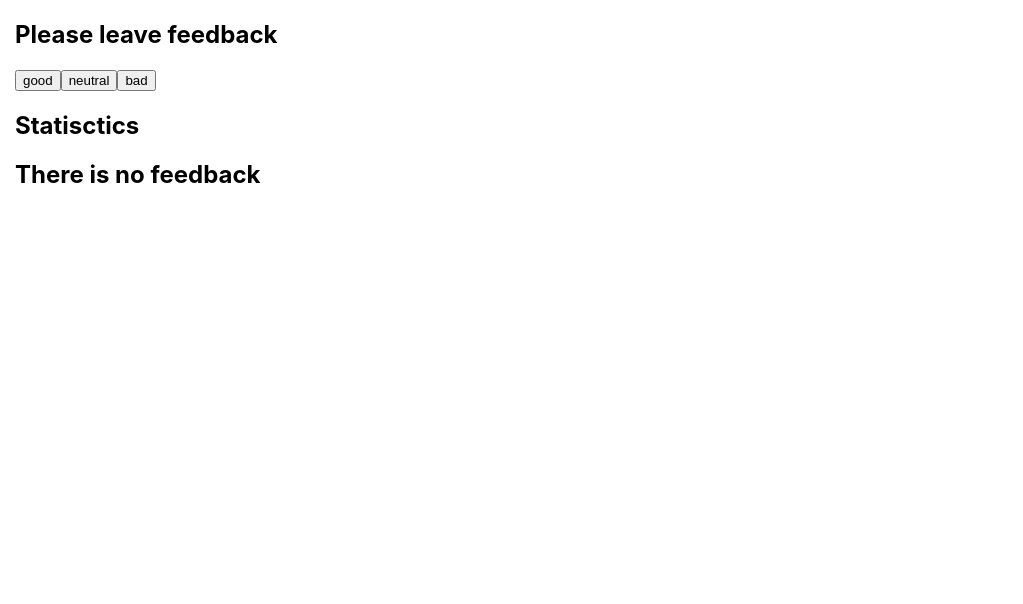
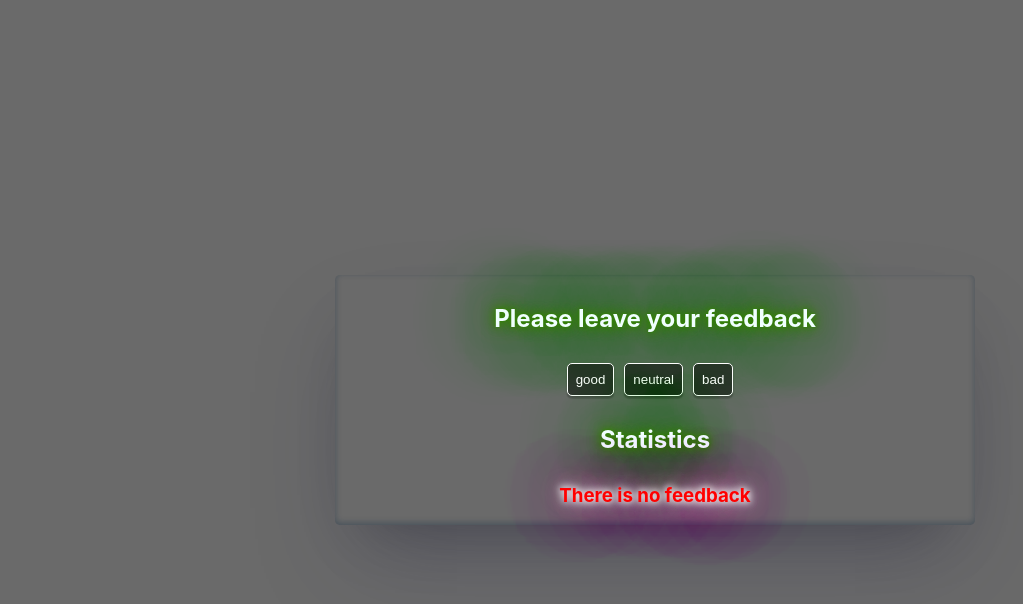
Before and after one commit to Olek9508/goit-react-hw-02-feedback, a React (Create React App) app: page / in a window 1280 px wide. Shown: the top 604 px of the page, without its empty margins (0-1023 px from the left). Built offline with nearby package versions, Linux system fonts and the light colour scheme.

Commit message:
add styled components

```diff
--- a/src/components/App/App.jsx
+++ b/src/components/App/App.jsx
@@ -3,7 +3,7 @@ import { Section } from "components/Section/Section";
 import { Notification } from "components/Notificate/Notification";
 import { Statistics } from "../Statistic/Statistic";
 import { FeedbackOptions } from "../Feeedback/FeedbackOptions"
-import { Container } from "./App.styled";
+import { Container, InnerContainer } from "./App.styled";
 
 export class App extends Component{
   state = {
@@ -37,14 +37,16 @@ export class App extends Component{
       const { good, neutral, bad } = this.state;
 
       return (
-          <Container>
-          <div>
-            <FeedbackOptions
-            options={Object.keys(this.state)}
-            onLeaveFeedback={this.onHandleClick}
-            />
+        <Container>
+          <InnerContainer>
+            <Section title="Please leave your feedback">
+              <FeedbackOptions
+              options={Object.keys(this.state)}
+              onLeaveFeedback={this.onHandleClick}
+              />
+            </Section>
 
-            <Section title="Statisctics">
+            <Section title="Statistics">
               {this.countTotalFeedback() > 0 ?( <Statistics
               good={good}
               neutral={neutral}
@@ -55,7 +57,7 @@ export class App extends Component{
               : (<Notification message="There is no feedback"/>)
             }
               </Section>
-          </div>
+          </InnerContainer>
           </Container>
         )
     }
--- a/src/components/App/App.styled.jsx
+++ b/src/components/App/App.styled.jsx
@@ -1,9 +1,24 @@
 import styled from '@emotion/styled'
 
 export const Container = styled.div`
+  display:flex;
+  justify-content:center;
+  align-items:center;
+  text-align:center;
   width: 100%;
+  height:100vh;
   padding-left: 15px;
   padding-right: 15px;
   margin-left: auto;
-  margin-right: auto;`
+  margin-right: auto;
+  background-color: rgba(44, 44, 44, 0.704);
+  `
   ;
+
+export const InnerContainer = styled.div`
+  width: 50%;
+  border-radius: 5px;
+  box-shadow: rgba(50, 50, 93, 0.25) 0px 50px 100px -20px,
+  rgba(0, 0, 0, 0.3) 0px 30px 60px -30px,
+  rgba(10, 37, 64, 0.35) 0px -2px 6px 0px inset;
+`;
--- a/src/components/Feeedback/FeedbackOptions.jsx
+++ b/src/components/Feeedback/FeedbackOptions.jsx
@@ -1,13 +1,13 @@
 import PropTypes from 'prop-types';
+import { BtnBox,BtnChoose } from './FeedbackOptions.styles';
 
 export const FeedbackOptions = ({ options, onLeaveFeedback }) => {
     return (
-    <div>
-        <h2>Please leave feedback</h2>
+    <BtnBox>
             {options.map(key => (
-                <button key={key} onClick={() => onLeaveFeedback(key)}>{key }</button>
+                <BtnChoose key={key} onClick={() => onLeaveFeedback(key)}>{key }</BtnChoose>
             ))}
-    </div>
+    </BtnBox>
     )
 }
 
--- /dev/null
+++ b/src/components/Feeedback/FeedbackOptions.styles.jsx
@@ -0,0 +1,26 @@
+import styled from "@emotion/styled";
+
+export const BtnBox = styled.div`
+display: flex;
+justify-content: center;
+align-items:center;
+`
+
+export const BtnChoose = styled.button`
+margin-right:10px;
+padding:8px;
+border-radius: 5px;
+border: solid 1px;
+color: white;
+background-color: rgba(11, 11, 11, 0.538);
+box-shadow: 0px 3px 1px rgba(0, 0, 0, 0.1), 0px 1px 2px rgba(0, 0, 0, 0.08),
+0px 2px 2px rgba(0, 0, 0, 0.12);
+cursor:pointer;
+:hover,
+:focus{
+  background-color: rgba(99, 220, 253, 0.763);
+  color: rgba(2, 2, 2, 0.823);
+  border-color: transparent;
+transition-duration: 250ms;
+}
+`
--- a/src/components/Notificate/Notification.jsx
+++ b/src/components/Notificate/Notification.jsx
@@ -1,9 +1,10 @@
 import PropTypes from 'prop-types';
+import { AlertMessage } from './Notification.styled';
 
 
 export const Notification = ({ message }) => {
     return (
-        <h2>{message}</h2>
+        <AlertMessage>{message}</AlertMessage>
     )
 }
 
--- /dev/null
+++ b/src/components/Notificate/Notification.styled.jsx
@@ -0,0 +1,15 @@
+import styled from '@emotion/styled'
+
+export const AlertMessage = styled.h3`
+    color: red;
+    text-shadow:
+      0 0 7px #fff,
+      0 0 10px #fff,
+      0 0 21px #fff,
+      0 0 42px #f09,
+      0 0 82px #f09,
+      0 0 92px #f09,
+      0 0 102px #f09,
+      0 0 151px #f09;
+  }
+`;
--- a/src/components/Section/Section.jsx
+++ b/src/components/Section/Section.jsx
@@ -1,9 +1,10 @@
 import PropTypes from 'prop-types';
+import { TitleStyle } from './Section.styled';
 
 export const Section = ({ title, children }) => {
     return (
         <div>
-            <h2>{title}</h2>
+            <TitleStyle>{title}</TitleStyle>
             {children}
         </div>
     )
--- /dev/null
+++ b/src/components/Section/Section.styled.jsx
@@ -0,0 +1,42 @@
+import styled from "@emotion/styled";
+
+export const TitleStyle = styled.h2`
+  animation: pulsate 1.5s infinite alternate;
+  padding: 0.4em;
+  box-shadow: 0 0 .2rem #348400,
+            0 0 .2rem #348400,
+            0 0 2rem #348400,
+            0 0 0.8rem #348400,
+            0 0 2.8rem #348400,
+}
+
+@keyframes pulsate {
+
+  100% {
+
+      text-shadow:
+      0 0 4px #348400,
+      0 0 11px #348400,
+      0 0 19px #348400,
+      0 0 40px #348400,
+      0 0 80px #348400,
+      0 0 90px #348400,
+      0 0 100px #348400,
+      0 0 150px #348400;
+
+  }
+
+  0% {
+
+    text-shadow:
+    0 0 2px #348400,
+    0 0 4px #348400,
+    0 0 6px #348400,
+    0 0 10px #348400,
+    0 0 45px #348400,
+    0 0 55px #348400,
+    0 0 70px #348400,
+    0 0 80px #348400;
+
+}
+`;
--- a/src/index.css
+++ b/src/index.css
@@ -13,3 +13,7 @@ code {
   font-family: source-code-pro, Menlo, Monaco, Consolas, 'Courier New',
     monospace;
 }
+
+h2,p{
+  color: azure;
+}
```
Also changed, not shown: src/components/Statistic/Statistic.jsx (+4 -4 lines).
